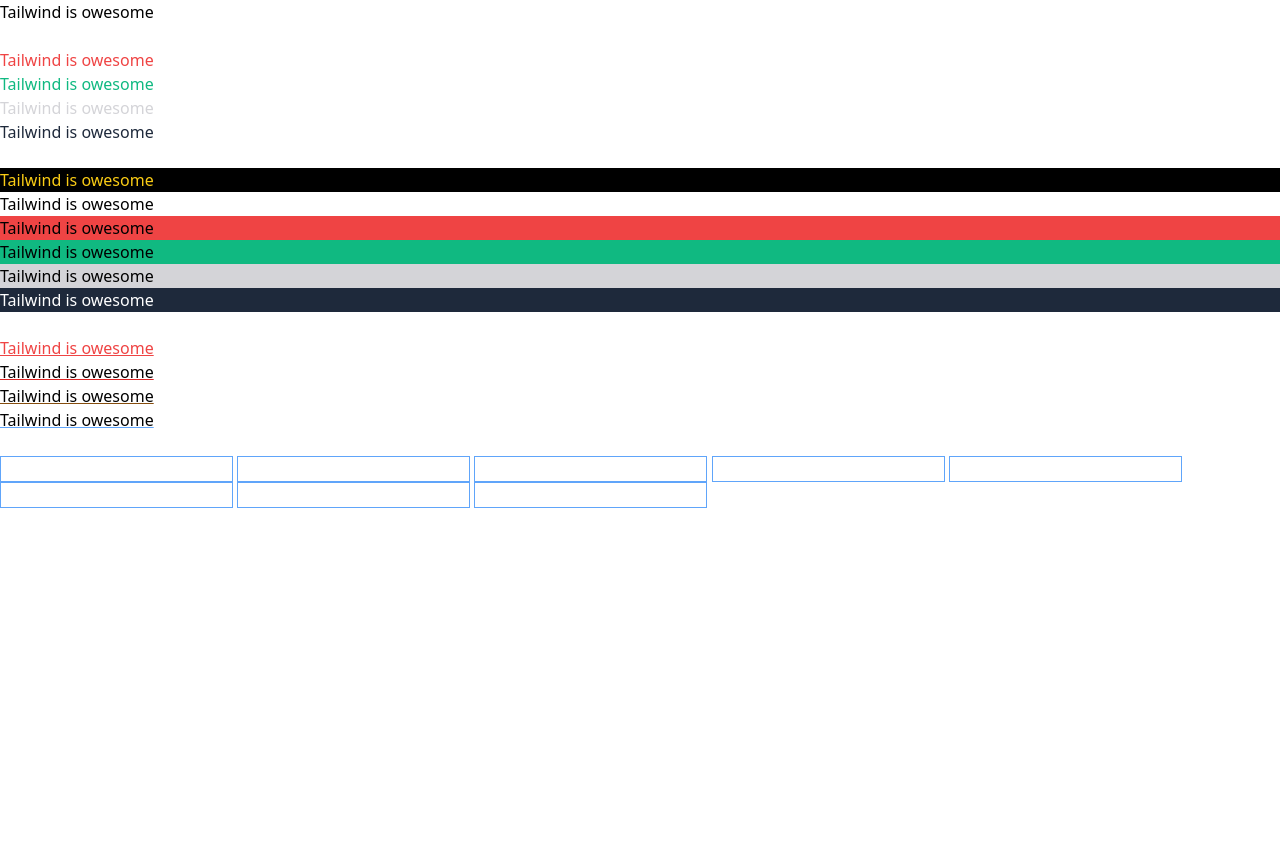
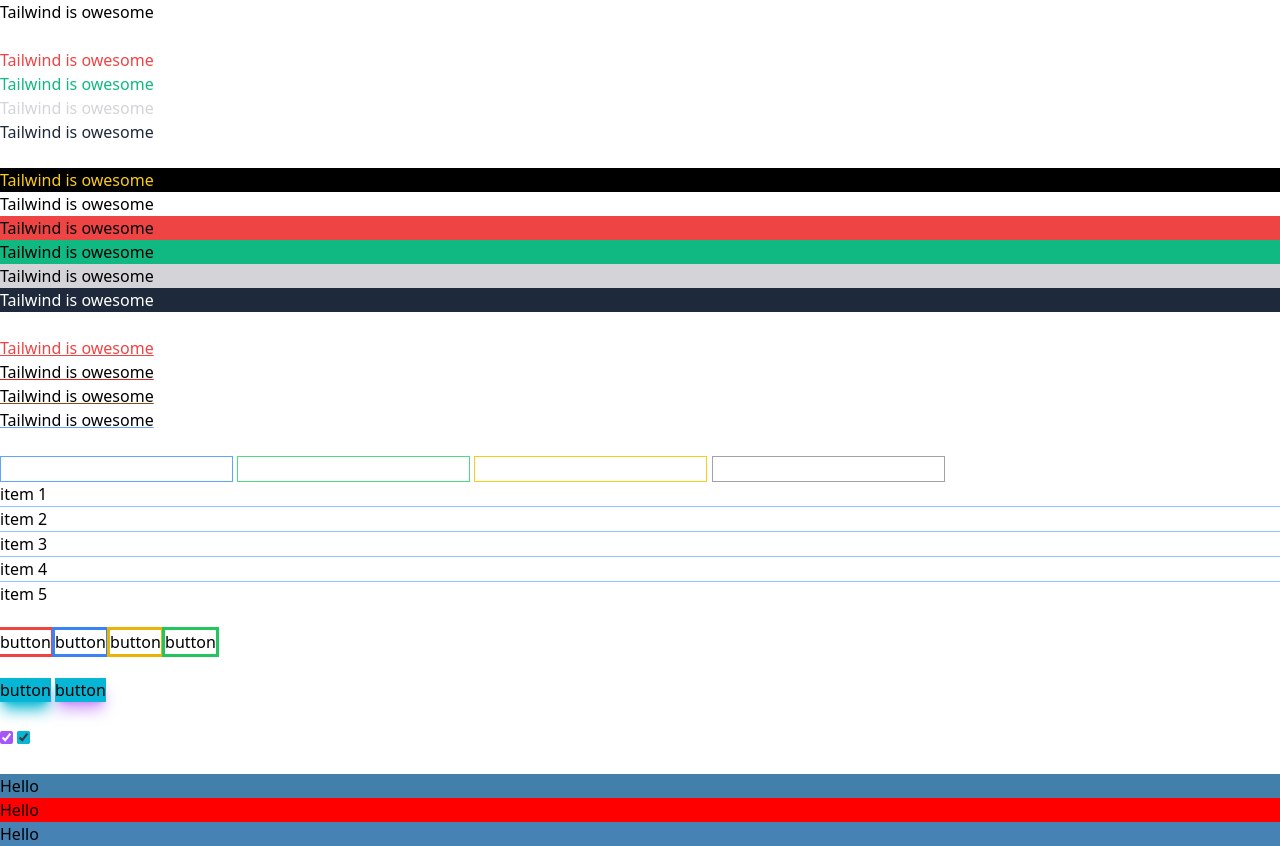
Before and after one commit to midoostar1/Tailwind-Sandbox, a plain HTML site: page 02-colors/index.html in a window 1280 px wide. Before the commit the page ends 800 px from the top, so only its background shows below. Drawn offline with nearby package versions, Linux system fonts and the light colour scheme.

Commit message:
tailwind margin, padding and spacing

```diff
--- a/02-colors/index.html
+++ b/02-colors/index.html
@@ -43,22 +43,47 @@
     <!-- Border Colors -->
 
     <input type="text" class="border border-blue-400">
-    <input type="text" class="border border-blue-400">
-    <input type="text" class="border border-blue-400">
-    <input type="text" class="border border-blue-400">
-    <input type="text" class="border border-blue-400">
-    <input type="text" class="border border-blue-400">
-    <input type="text" class="border border-blue-400">
-    <input type="text" class="border border-blue-400">
+    <input type="text" class="border border-green-400">
+    <input type="text" class="border border-yellow-400">
+    <input type="text" class="border border-zinc-400">
 
+<br>
     <!-- Divide Colors -->
 
+<div class="divide-y divide-blue-300">
+  <div>item 1</div>
+  <div>item 2</div>
+  <div>item 3</div>
+  <div>item 4</div>
+  <div>item 5</div>
+</div>
+
+<br>
     <!-- Outline Colors -->
 
+    <button class="outline outline-red-500">button</button>
+    <button class="outline outline-blue-500">button</button>
+    <button class="outline outline-yellow-500">button</button>
+    <button class="outline outline-green-500">button</button>
+
+<br>
+    <br>
     <!-- Box Shadow Colors (Opacity defaults to 100, but you can set it)-->
+    <button class="shadow-lg bg-cyan-500 shadow-cyan-500">button</button>
+    <button class="shadow-lg bg-cyan-500 shadow-purple-500/60">button</button>
 
+    <br>
+    <br>
     <!-- Accent Colors -->
+<input type="checkbox" class="accent-purple-500" checked>
+<input type="checkbox" class="accent-cyan-500" checked>
 
+
+<br>
+<br>
     <!-- Arbitrary Colors -->
+    <div class="bg-[#427fab]">Hello</div>
+    <div class="bg-[rgb(255,0,0)]">Hello</div>
+    <div class="bg-[steelblue]">Hello</div>
   </body>
 </html>
```
Also changed, not shown: 03-container-spacing/index.html (+36 -2 lines).
